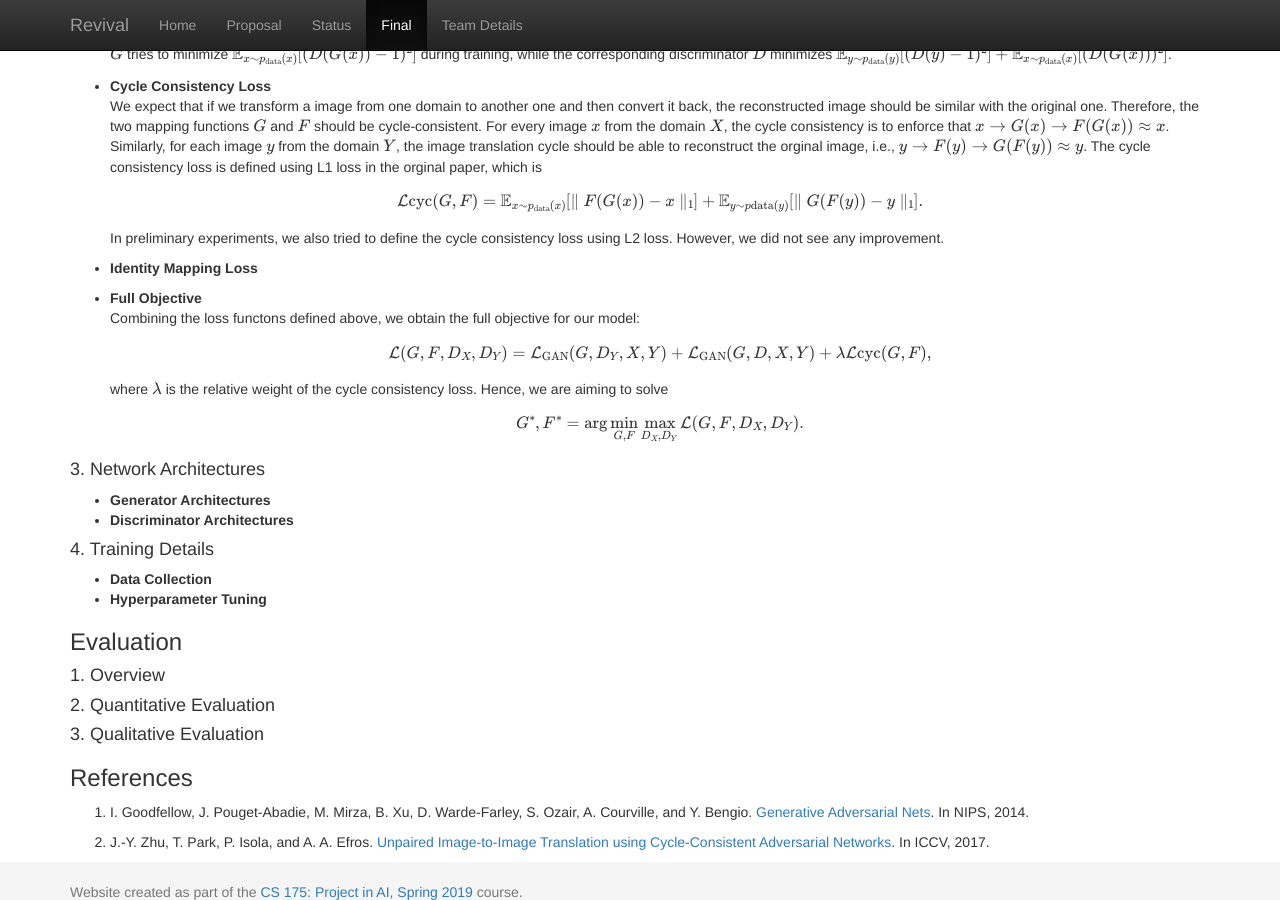
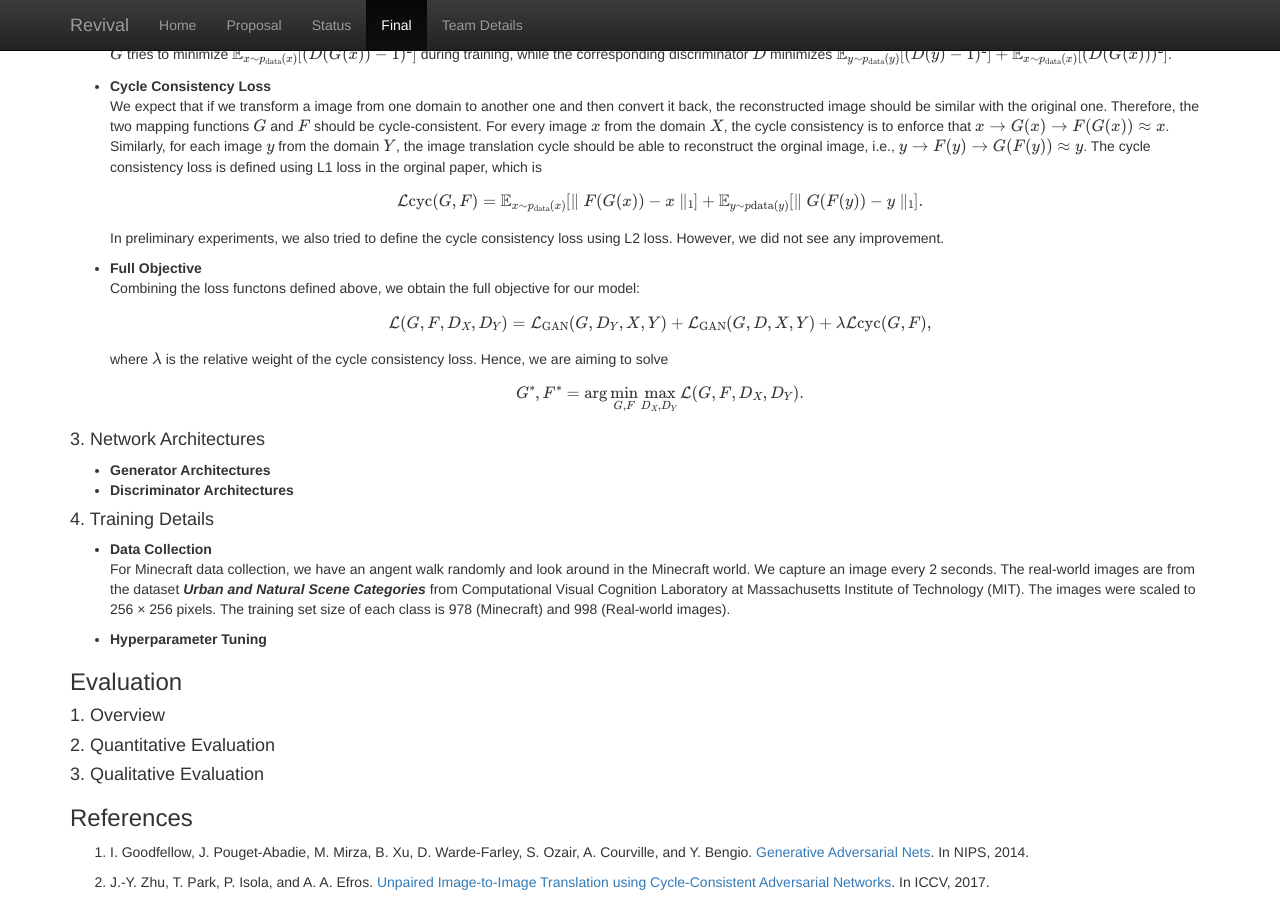
Before and after one commit to sijielu/Revival, a Jekyll site: the page built from docs/final.md, in a window 1280 px wide and 900 px high, scrolled down 702 px. Built offline with Jekyll 4.4.1, drawn with Linux system fonts in a browser that asks for light colours; formulas are drawn with MathJax 3.

Commit message:
Update final.md

```diff
--- a/docs/final.md
+++ b/docs/final.md
@@ -36,8 +36,6 @@ title:  Final Report
 
   In preliminary experiments, we also tried to define the cycle consistency loss using L2 loss. However, we did not see any improvement.
 
-- **Identity Mapping Loss**
-
 - **Full Objective**
   Combining the loss functons defined above, we obtain the full objective for our model:
 
@@ -53,6 +51,8 @@ title:  Final Report
 
 #### 4. Training Details
 - **Data Collection**
+  For Minecraft data collection, we have an angent walk randomly and look around in the Minecraft world. We capture an image every 2 seconds. The real-world images are from the dataset ***Urban and Natural Scene Categories*** from Computational Visual Cognition Laboratory at Massachusetts Institute of Technology (MIT). The images were scaled to 256 × 256 pixels. The training set size of each class is 978 (Minecraft) and 998 (Real-world images).
+
 - **Hyperparameter Tuning**
 
 
```
